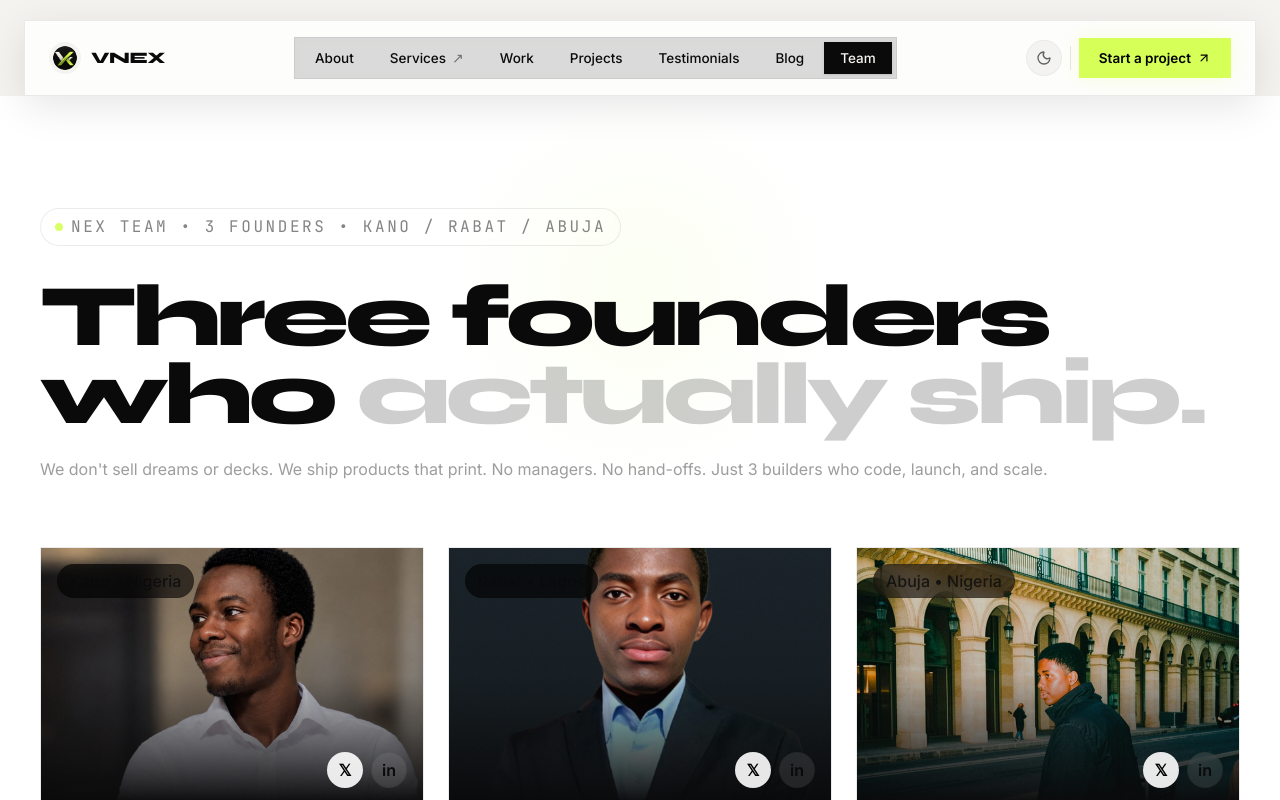
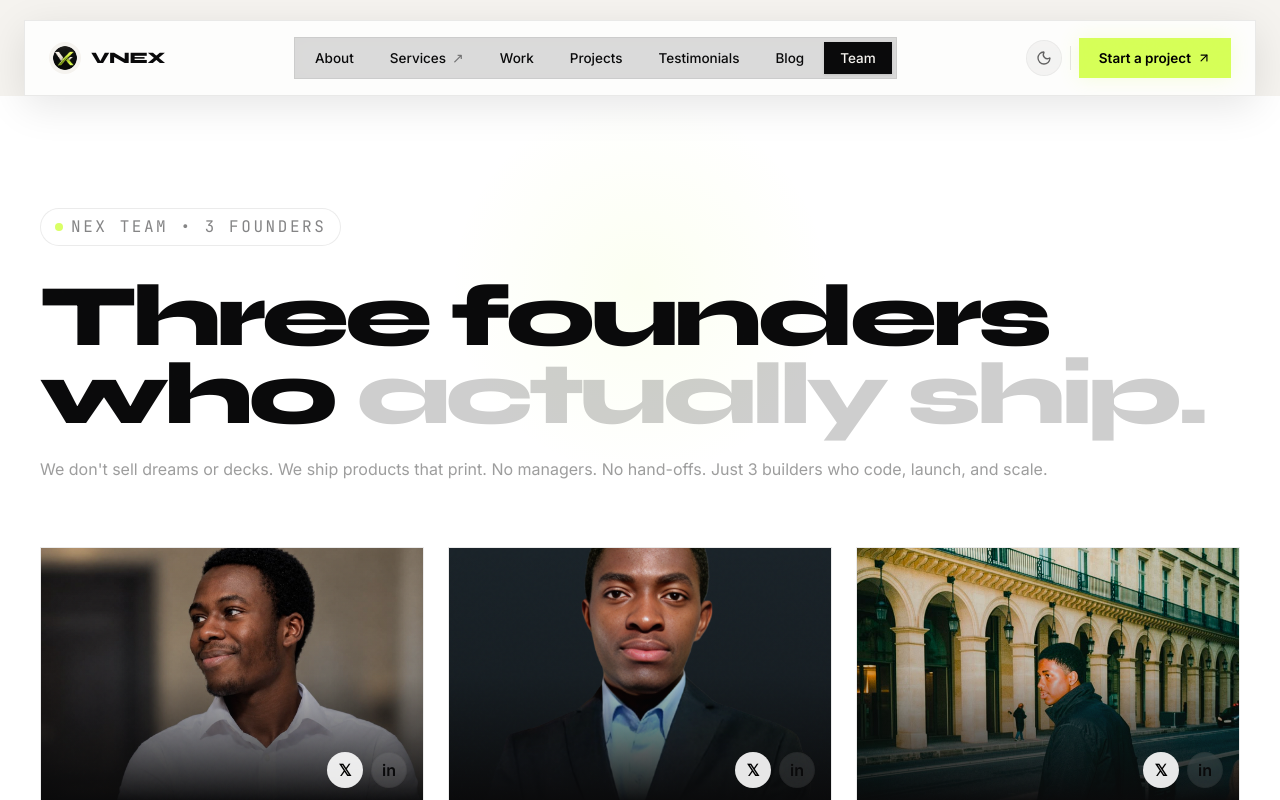
Before and after one commit to simon-azike1/vinex-website, a Next.js app: page /team in a window 1280 px wide. Shown: the top 800 px of the page. Built offline with nearby package versions, Linux system fonts and the light colour scheme.

Commit message:
fix: location update

```diff
--- a/src/app/team/page.tsx
+++ b/src/app/team/page.tsx
@@ -4,7 +4,7 @@ export default function TeamPage() {
       name: "Sadiq Sayyadi Ubawaru",
       role: "Founder & CEO",
       image: "/team/sadiq.jpeg",
-      location: "Kano • Nigeria",
+      location: "",
       bio: "Leads vision, partnerships & growth. Former VC scout, 12 products shipped in 18 months.",
       x: "#", linkedin: "www.linkedin.com/in/sadiqwaru"
     },
@@ -12,7 +12,7 @@ export default function TeamPage() {
       name: "Azike Simon",
       role: "Co-Founder & CTO",
       image: "/team/simon.PNG",
-      location: "Rabat • Lagos",
+      location: "",
       bio: "Owns product & engineering. Next.js, automations, infra — from 0 → revenue in 3-6 weeks.",
       x: "https://x.com/azikeshinye", linkedin: "https://www.linkedin.com/in/simonzik/"
     },
@@ -20,7 +20,7 @@ export default function TeamPage() {
        name: "Muhammad Mukaram Abdullahi",
        role: "Co-Founder & MD",
        image: "/team/mukaram.jpeg",
-       location: "Abuja • Nigeria",
+       location: "",
        bio: "Operations, delivery & client success. Ensures every launch scales without chaos.",
        x: "#", linkedin: "https://www.linkedin.com/in/mukarram-abdullahi-b23b07281/"
      },
@@ -35,7 +35,7 @@ export default function TeamPage() {
         {/* badge */}
         <div className="inline-flex items-center gap-2 rounded-full border border-white/10 bg-white/[0.03] px-3.5 py-1.5 backdrop-blur">
           <span className="h-2 w-2 animate-pulse rounded-full bg-[#D6FF57]" />
-          <span className="font-mono text- uppercase tracking-[0.16em] text-white/50">NEX TEAM • 3 FOUNDERS • KANO / RABAT / ABUJA</span>
+          <span className="font-mono text- uppercase tracking-[0.16em] text-white/50">NEX TEAM • 3 FOUNDERS</span>
         </div>
 
         <h1 className="mt-8 max-w- font-syne text-[clamp(42px,7.5vw,88px)] font-[800] leading-[0.88] tracking-[-0.05em] text-[#F5F3EF]">
@@ -55,9 +55,7 @@ export default function TeamPage() {
                  <div className="absolute inset-0 bg-gradient-to-t from-[#0A0A0B] via-[#0A0A0B]/20 to-transparent" />
                  <div className="absolute inset-0 opacity-0 transition group-hover:opacity-100 bg-[radial-gradient(400px_circle_at_50%_120%,_rgba(214,255,87,0.15),_transparent)]" />
 
-                <div className="absolute left-4 top-4 flex gap-2">
-                  <div className="rounded-full bg-black/60 backdrop-blur-md border border-white/10 px-3 py-1 text- font-medium text-white/80">{m.location}</div>
-                </div>
+
                 <div className="absolute bottom-4 right-4 flex gap-2">
                   <a href={m.x} className="grid h-9 w-9 place-items-center rounded-full bg-white/90 text- font-bold text-black backdrop-blur transition hover:bg-white" target="_blank">𝕏</a>
                   <a href={m.linkedin} className="grid h-9 w-9 place-items-center rounded-full bg-white/10 text- font-bold text-white backdrop-blur border border-white/10 transition hover:bg-white hover:text-black" target="_blank">in</a>
```
